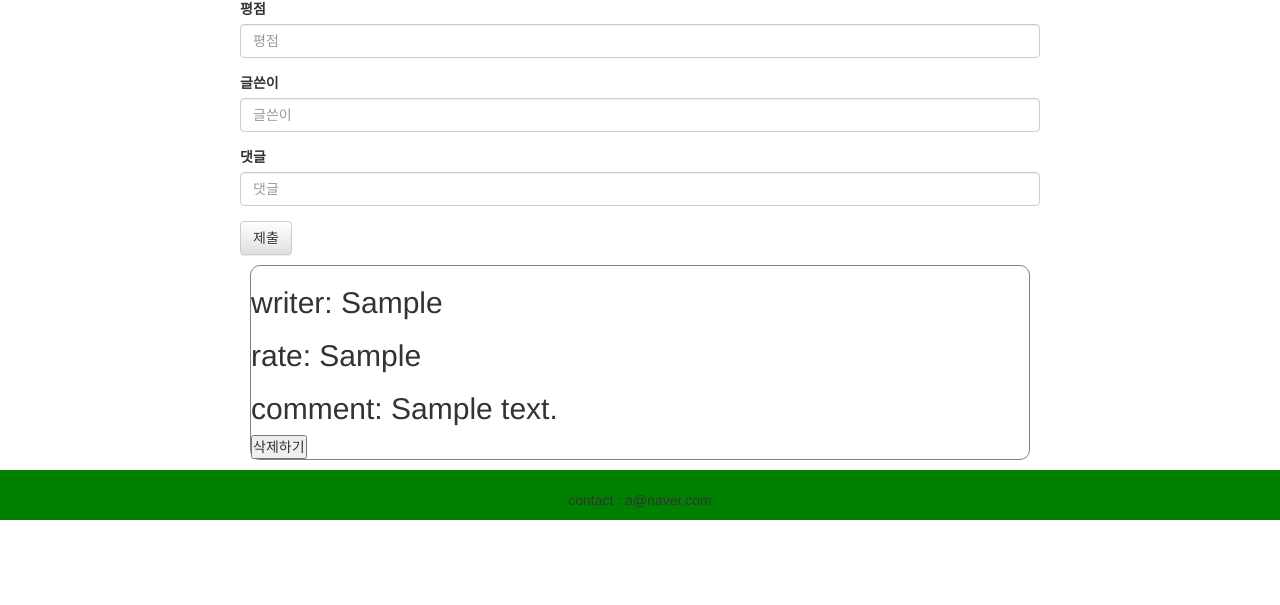
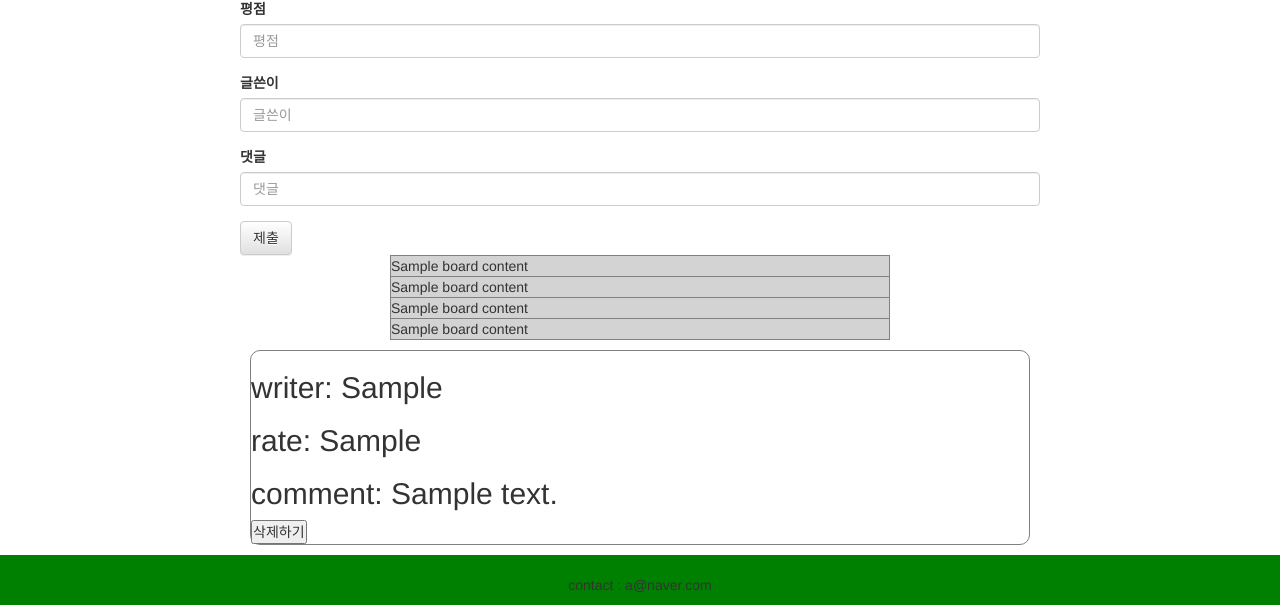
Before and after one commit to HRPzz/django_inflearn_clone, a Django app: template inflearn/inflearn_lecture/templates/inflearn_lecture/lecture_list_info.html in a window 1280 px wide. Shown: the part 621-1226 px from the top of the page. Before the commit the page ends 1141 px from the top, so only its background shows below. Run offline with Django 4.2, Linux system fonts and the light colour scheme; tables that the repository leaves empty hold one stand-in row (values such as "Sample post"); the template is opened without the code that fills it: values that come from a table or form of the project are taken from there, most other values are stand-ins (such as "Sample title", 1, 10 or a date in 2020); some libraries are stand-ins or nearby versions.

Commit message:
lecture section list

```diff
--- a/inflearn/inflearn_lecture/models.py
+++ b/inflearn/inflearn_lecture/models.py
@@ -13,6 +13,17 @@ class myText(models.Model):
     category = models.CharField(max_length=200, null=True)  # 카테고리 설정
 
     board_text = RichTextUploadingField(null=True)  # ckeditor
+
+    # 강의 섹션 4개로 고정시키고 하드 코딩
+    # - 실제로는 강의 섹션이 점점 늘어나는 것까지 고려해서 리스트 형식(가변 데이터)으로 받아야 함 => 'django model list' 구글링
+    lecture_title1 = models.CharField(max_length=200, null=True)
+    lecture_video1 = models.CharField(max_length=200, null=True)
+    lecture_title2 = models.CharField(max_length=200, null=True)
+    lecture_video2 = models.CharField(max_length=200, null=True)
+    lecture_title3 = models.CharField(max_length=200, null=True)
+    lecture_video3 = models.CharField(max_length=200, null=True)
+    lecture_title4 = models.CharField(max_length=200, null=True)
+    lecture_video4 = models.CharField(max_length=200, null=True)
 
     def publish(self):
         self.save()
--- a/inflearn/inflearn_lecture/templates/inflearn_lecture/lecture_list_info.html
+++ b/inflearn/inflearn_lecture/templates/inflearn_lecture/lecture_list_info.html
@@ -37,6 +37,43 @@
         </form>
     </div>
 
+    <!-- 강의 섹션 리스트 (하드 코딩이라 반복문으로 고칠 수 있으면 고치는 것 추천) -->
+    <div>
+        <style>
+            tr {
+                border: 1px solid gray;
+                padding: 10px;
+                background-color: lightgray;
+            }
+        </style>
+
+        <table style="width: 500px; margin: auto;">
+            <tr>
+                {% if board_contents.lecture_title1 %}
+                    <td>{{ board_contents.lecture_title1 }}</td>
+                {% endif %}
+            </tr>
+
+            <tr>
+                {% if board_contents.lecture_title2 %}
+                    <td>{{ board_contents.lecture_title2 }}</td>
+                {% endif %}
+            </tr>
+
+            <tr>
+                {% if board_contents.lecture_title3 %}
+                    <td>{{ board_contents.lecture_title3 }}</td>
+                {% endif %}
+            </tr>
+
+            <tr>
+                {% if board_contents.lecture_title4 %}
+                    <td>{{ board_contents.lecture_title4 }}</td>
+                {% endif %}
+            </tr>
+        </table>
+    </div>
+
     <!-- 작성된 댓글 보여주기 -->
     <div style="width: 800px; margin: auto; padding: 10px;">
         {% for comment_item in comment %}
```
Also changed, not shown: inflearn/inflearn_lecture/migrations/0007_mytext_lecture_title1_mytext_lecture_title2_and_more.py (added).
